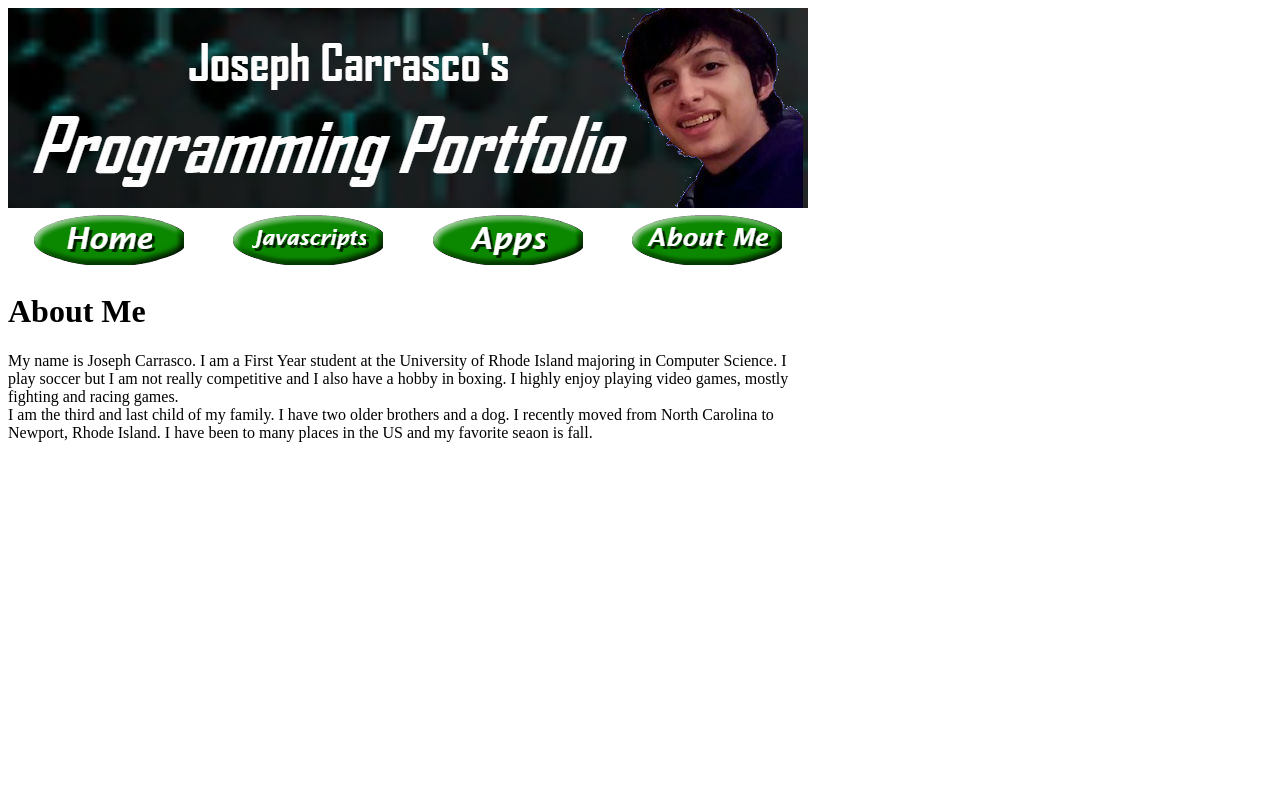
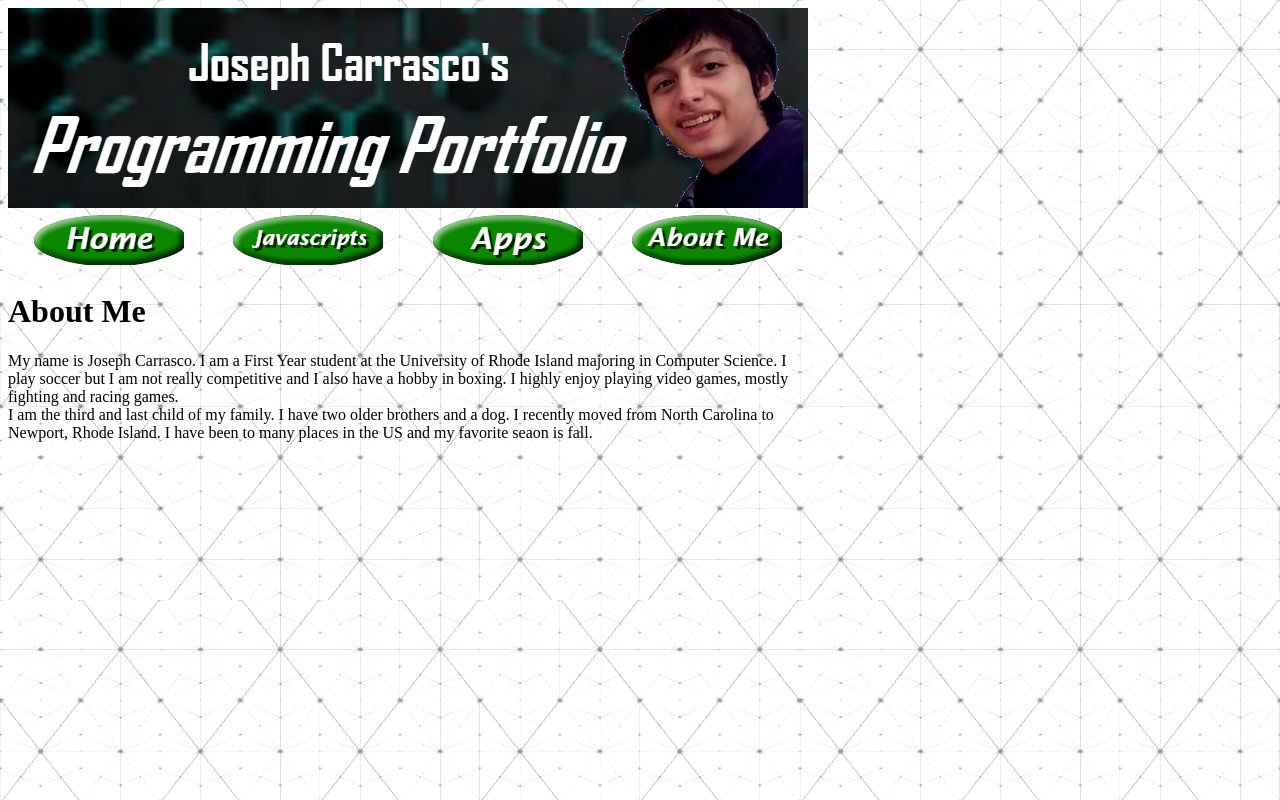
Before and after one commit to josephcarr/josephcarr.github.io, a plain HTML site: page about.html in a window 1280 px wide. Drawn offline with Linux system fonts and the light colour scheme.

Commit message:
Update about.html

```diff
--- a/about.html
+++ b/about.html
@@ -5,7 +5,7 @@
         <meta charset="utf-8">
         <title>Joseph's Bio</title>
         <style>
-            body { background-color: <img src="mybackground.jpg">; }
+            body { background-image: url("mybackground.jpg"); }
             #nav-table { width: 800px; }
             #nav-td { width: 200px; text-align: center; }
             #content { width: 800px; }
```
